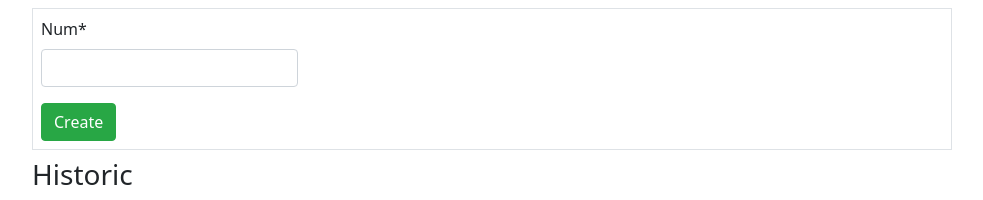
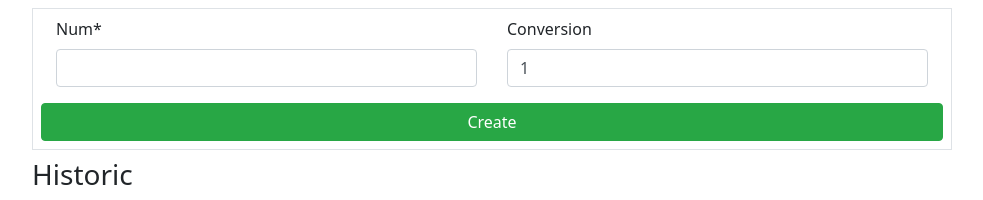
Before and after one commit to joaomcsferreira/Bin2Dec, a Django app: page / in a window 1280 px wide. Shown: the part 100-300 px from the top of the page, without its empty margins (148-1131 px from the left). Run offline with Django 3.2, Linux system fonts and the light colour scheme; data that the repository does not hold is empty; some libraries are stand-ins or nearby versions.

Commit message:
added a single output field containing the decimal result

```diff
--- a/Bin2Dec/conversion/templates/conversion/list.html
+++ b/Bin2Dec/conversion/templates/conversion/list.html
@@ -5,11 +5,21 @@
 
 {% block content %}
 <div class="offset-1 col-10 list-div">
-    <div class="mb-2 mt-2 input-group border p-2">
+    <div class="mb-2 mt-2 border p-2">
         <form method="POST">
-            {% csrf_token %}
-            {{ form.num|as_crispy_field }}
-            <button type="submit" class="btn btn-success">Create</button>
+            <div class="d-flex">
+                <div class="col-6">
+                    {% csrf_token %}
+                    {{ form.num|as_crispy_field }}
+                </div>
+                <div class="col-6">
+                    <span>Conversion</span>
+                    <div class="mt-2 form-control">
+                        {{ conversions.number }}
+                    </div>
+                </div>
+            </div>
+            <button type="submit" class="btn btn-success btn-block">Create</button>
         </form>
     </div>
 
```
